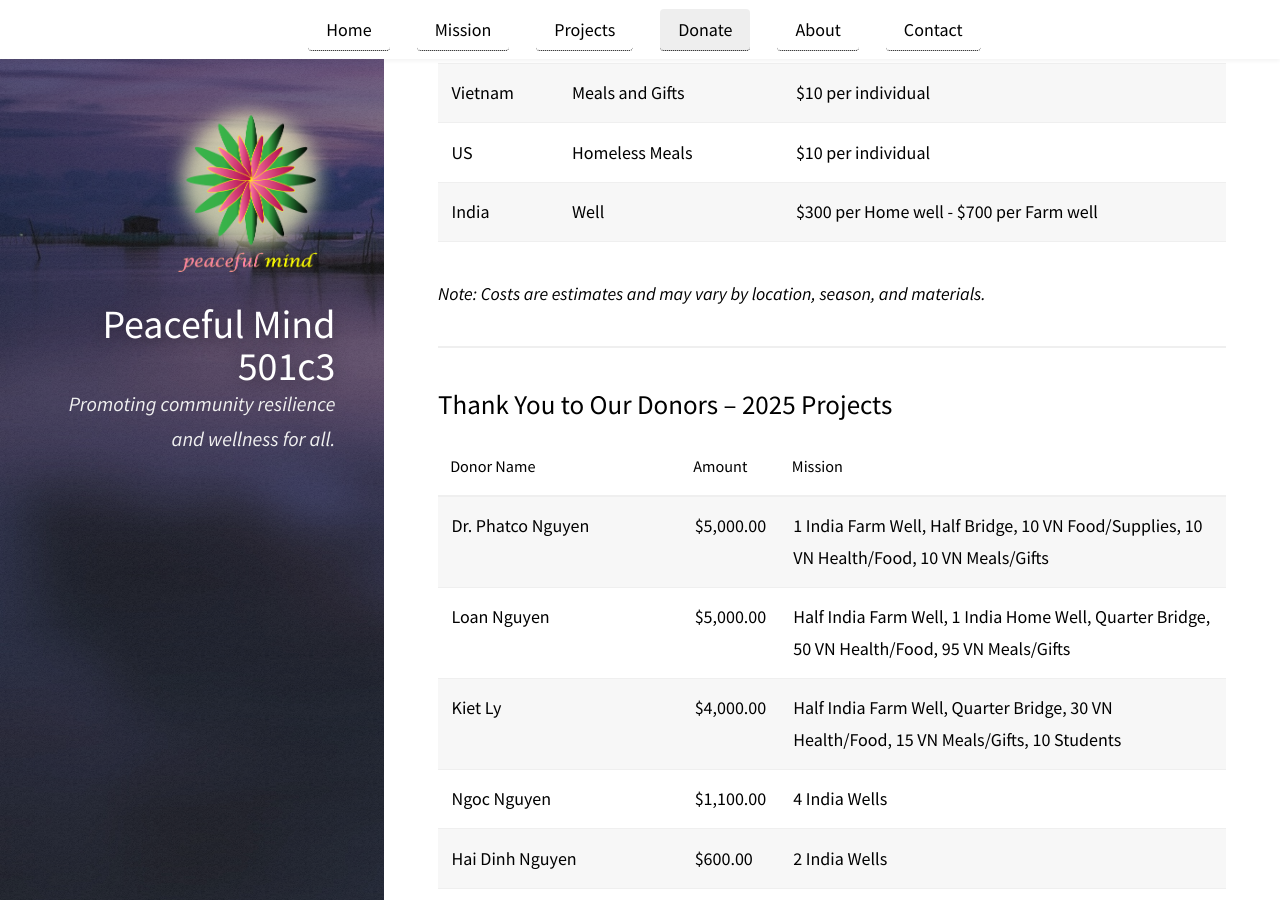
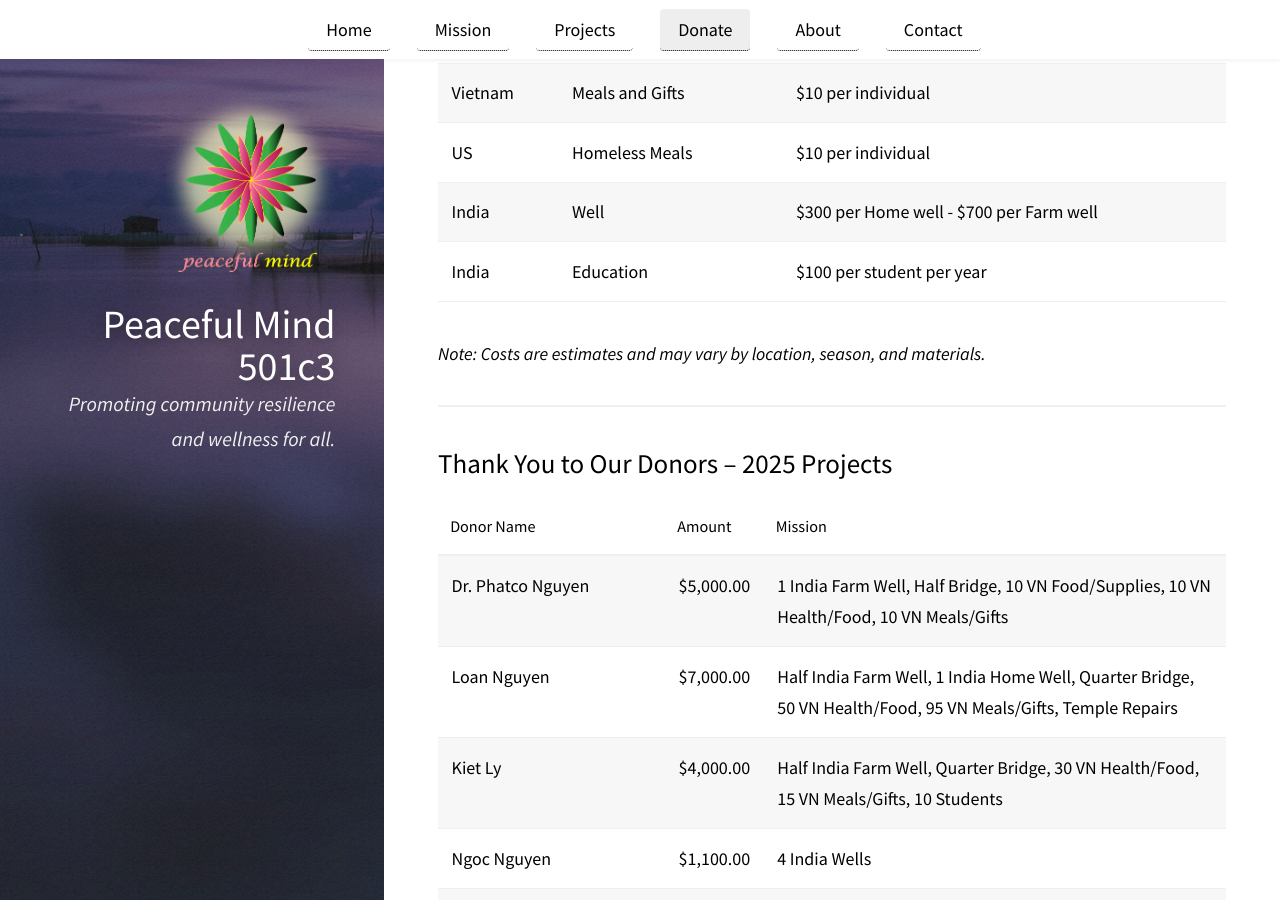
Before and after one commit to peacefulcenter/peacefulcenter.github.io, a Jekyll site: the page built from pages/donate.md, in a window 1280 px wide and 900 px high, scrolled down 1341 px. Built offline with Jekyll 4.4.1, drawn with Linux system fonts in a browser that asks for light colours; our own code applies the rules of GitHub Pages for plain Markdown files.

Commit message:
Add Temple Repairs

```diff
--- a/pages/donate.md
+++ b/pages/donate.md
@@ -79,6 +79,11 @@ _Peaceful Mind 501C3 is a tax-exempt organization. Tax ID: 39-2930680. Your dona
         <td>Well</td>
         <td>$300 per Home well - $700 per Farm well</td>
       </tr>
+      <tr>
+        <td>India</td>
+        <td>Education</td>
+        <td>$100 per student per year</td>
+      </tr>
     </tbody>
   </table>
   <em>Note: Costs are estimates and may vary by location, season, and materials.</em>
@@ -89,28 +94,28 @@ _Peaceful Mind 501C3 is a tax-exempt organization. Tax ID: 39-2930680. Your dona
 
 ## Thank You to Our Donors – 2025 Projects
 
-| Donor Name                                 | Amount    | Mission                                                                                       |
-|--------------------------------------------|-----------|-----------------------------------------------------------------------------------------------|
-| Dr. Phatco Nguyen                          | $5,000.00 | 1 India Farm Well, Half Bridge, 10 VN Food/Supplies, 10 VN Health/Food, 10 VN Meals/Gifts     |
-| Loan Nguyen                                | $5,000.00 | Half India Farm Well, 1 India Home Well, Quarter Bridge, 50 VN Health/Food, 95 VN Meals/Gifts |
-| Kiet Ly                                    | $4,000.00 | Half India Farm Well, Quarter Bridge, 30 VN Health/Food, 15 VN Meals/Gifts, 10 Students       |
-| Ngoc Nguyen                                | $1,100.00 | 4 India Wells                                                                                 |
-| Hai Dinh Nguyen                            | $600.00   | 2 India Wells                                                                                 |
-| Elaine Ly                                  | $250.00   | 1 VN Well                                                                                     |
-| Emmy Ly                                    | $250.00   | 1 VN Well                                                                                     |
-| Catherine Hoang                            | $100.00   | Combined with Ngoc                                                                            |
-| Phuong-Thuy Phan                           | $1101.00  | 3 India Wells, 20 VN Meals/Gifts                                                              |
-| AnhTim Phan                                | $100.00   | 10 VN Meals/Gifts                                                                             |
-| Paula Luong                                | $400.00   | 1 India Well and 10 VN Meals/Gifts                                                            |
-| Clarity Government Solutions LLC (Ron Tan) | $1,000.00 | 1 India Farm Well, 30 VN Meals/Gifts                                                          |
-| Thuy Le                                    | $200.00   | 10 VN Food/Supplies                                                                           |
-| Hue Duong                                  | $4,600.00 | 1 VN Bridge                                                                                   |
-| Thao Tu                                    | $251.00   | 1 VN Well                                                                                     |
-| Phi Dinh Nguyen                            | $250.00   | 1 VN Well                                                                                     |
-| Kim Bang Tran Le                           | $1000.00  | 2 VN wells, 10 Health/Food, 30 Meals/Gifts                                                    |
-| Thunguyet Le                               | $400.00   | 40 VN Meals/Gifts                                                                             |
-| QH                                         | $100.00   | 10 VN Meals/Gifts                                                                             |
-| Thanh Nguyen                               | $100.00   | 10 VN Meals/Gifts                                                                             |
+| Donor Name                                 | Amount    | Mission                                                                                                       |
+|--------------------------------------------|-----------|---------------------------------------------------------------------------------------------------------------|
+| Dr. Phatco Nguyen                          | $5,000.00 | 1 India Farm Well, Half Bridge, 10 VN Food/Supplies, 10 VN Health/Food, 10 VN Meals/Gifts                     |
+| Loan Nguyen                                | $7,000.00 | Half India Farm Well, 1 India Home Well, Quarter Bridge, 50 VN Health/Food, 95 VN Meals/Gifts, Temple Repairs |
+| Kiet Ly                                    | $4,000.00 | Half India Farm Well, Quarter Bridge, 30 VN Health/Food, 15 VN Meals/Gifts, 10 Students                       |
+| Ngoc Nguyen                                | $1,100.00 | 4 India Wells                                                                                                 |
+| Hai Dinh Nguyen                            | $600.00   | 2 India Wells                                                                                                 |
+| Elaine Ly                                  | $250.00   | 1 VN Well                                                                                                     |
+| Emmy Ly                                    | $250.00   | 1 VN Well                                                                                                     |
+| Catherine Hoang                            | $100.00   | Combined with Ngoc                                                                                            |
+| Phuong-Thuy Phan                           | $1101.00  | 3 India Wells, 20 VN Meals/Gifts                                                                              |
+| AnhTim Phan                                | $100.00   | 10 VN Meals/Gifts                                                                                             |
+| Paula Luong                                | $400.00   | 1 India Well and 10 VN Meals/Gifts                                                                            |
+| Clarity Government Solutions LLC (Ron Tan) | $1,000.00 | 1 India Farm Well, 30 VN Meals/Gifts                                                                          |
+| Thuy Le                                    | $200.00   | 10 VN Food/Supplies                                                                                           |
+| Hue Duong                                  | $4,600.00 | 1 VN Bridge                                                                                                   |
+| Thao Tu                                    | $251.00   | 1 VN Well                                                                                                     |
+| Phi Dinh Nguyen                            | $250.00   | 1 VN Well                                                                                                     |
+| Kim Bang Tran Le                           | $1000.00  | 2 VN wells, 10 Health/Food, 30 Meals/Gifts                                                                    |
+| Thunguyet Le                               | $400.00   | 40 VN Meals/Gifts                                                                                             |
+| QH                                         | $100.00   | 10 VN Meals/Gifts                                                                                             |
+| Thanh Nguyen                               | $100.00   | 10 VN Meals/Gifts                                                                                             |
 
 ---
 
```
Also changed, not shown: pages/mission.md (+1 -1 lines), pages/projects.md (+8 -3 lines), assets/images/project-images/PhatDuongPhuocHue-RepairNeed.JPG (added).
